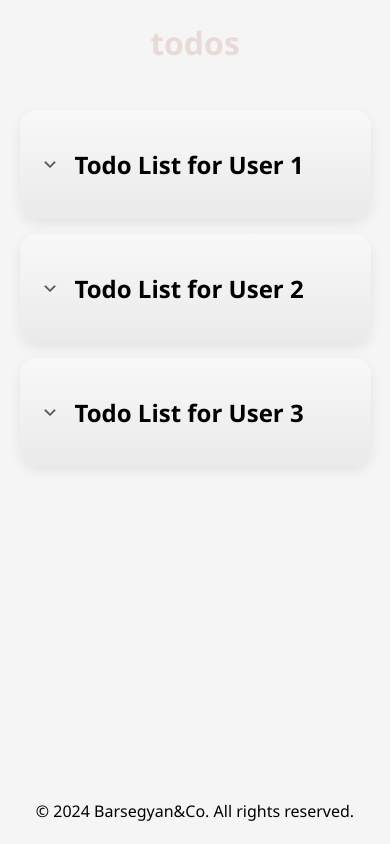
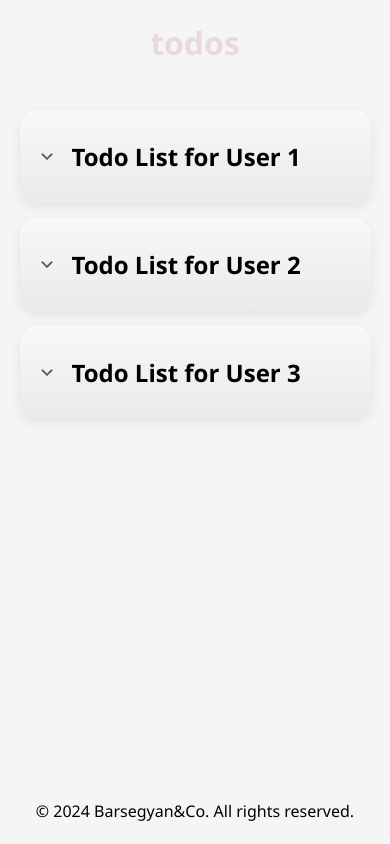
Before and after one commit to ericbloodyax12/test-task-MindBox, a React (Vite) app: page / in a window 390 px wide. Built offline with nearby package versions, Linux system fonts and the light colour scheme; no server answers.

Commit message:
refactor: -refactor styles -add media for phone view

```diff
--- a/src/components/todoList/index.scss
+++ b/src/components/todoList/index.scss
@@ -4,7 +4,7 @@
       display: flex;
       justify-content: space-between;
       align-items: center;
-      padding: 19px 15px;
+      padding: 14px 15px;
       //width: 100%;
       .todoList-bottom-panel__mid {
         display: flex;
--- a/src/pages/todoList/index.scss
+++ b/src/pages/todoList/index.scss
@@ -89,7 +89,7 @@
       display: flex;
       align-items: center;
       gap: 15px;
-      padding: 18px 20px;
+      padding: 10px 17px;
       background: linear-gradient(180deg, #f8f8f8 0%, #eaeaea 100%);
       transition: all 0.3s ease;
       position: relative;
@@ -140,3 +140,9 @@
     box-shadow: 0 12px 24px rgba(0, 0, 0, 0.12);
   }
 }
+
+@media (max-width: 768px) {
+  .tasks-list-container {
+    padding: 10px 0px;
+  }
+}
```
